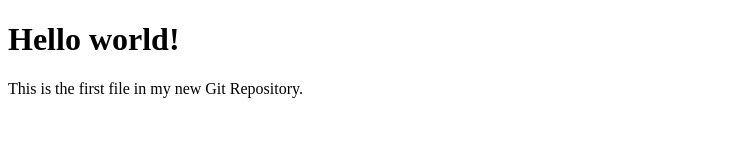
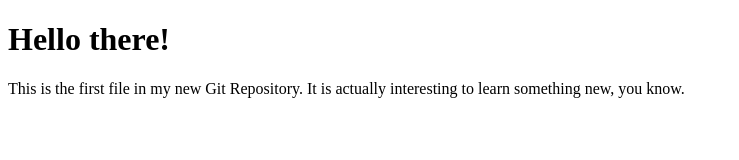
Before and after one commit to celestinaodili/GitLab, a plain HTML site: page index.html in a window 1280 px wide. Shown: the whole page, without its empty margins (0-739 px from the left). Drawn offline with Linux system fonts and the light colour scheme.

Commit message:
Add more context to index.html

```diff
--- a/index.html
+++ b/index.html
@@ -1,12 +1,12 @@
 <!DOCTYPE html>
 <html>
 <head>
-<title>Hello World!</title>
+<title>Hello Message!</title>
 </head>
 <body>
 
-<h1>Hello world!</h1>
-<p>This is the first file in my new Git Repository.</p>
+<h1>Hello there!</h1>
+<p>This is the first file in my new Git Repository. It is actually interesting to learn something new, you know.</p>
 
 </body>
 </html>
```
